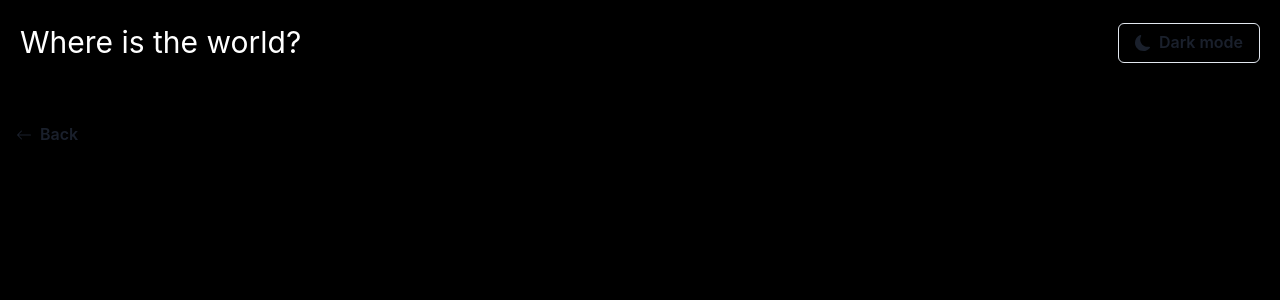
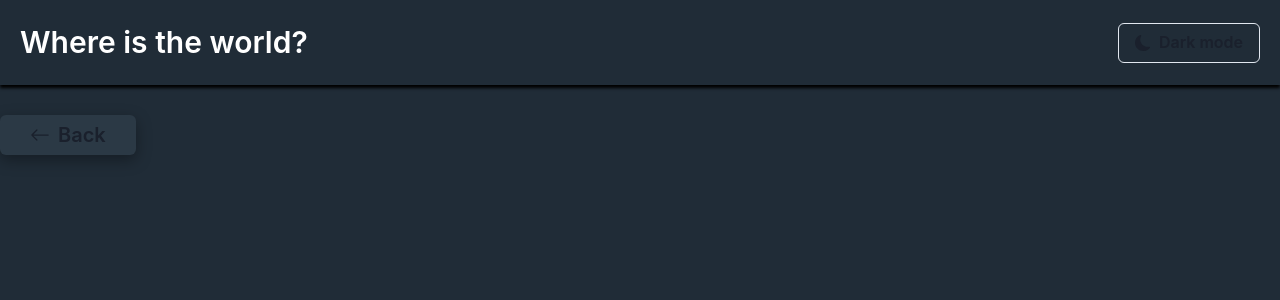
Before and after one commit to klekwedge/countries, a React (Vite) app: page /1 in a window 1280 px wide. Shown: the top 300 px of the page. Built offline with nearby package versions, Linux system fonts and the light colour scheme; no server answers.

Commit message:
feat: change component styles

```diff
--- a/src/components/App/App.scss
+++ b/src/components/App/App.scss
@@ -1,8 +1,12 @@
+body {
+  background: hsl(0, 0%, 98%);
+}
 body.dark {
-  background: black;
+  background: hsl(207, 26%, 17%);
+
   color: white;
 
   option {
-    background: black;
+    background: hsl(207, 26%, 17%);
   }
 }
--- a/src/components/App/App.tsx
+++ b/src/components/App/App.tsx
@@ -71,7 +71,10 @@ function App() {
                 />
               }
             />
-            <Route path="/:countryCode" element={<CountryPage />} />
+            <Route
+              path="/:countryCode"
+              element={<CountryPage isLightTheme={isLightTheme} />}
+            />
             <Route path="*" element={<Page404 />} />
           </Routes>
         </Flex>
--- a/src/components/Header/Header.tsx
+++ b/src/components/Header/Header.tsx
@@ -9,7 +9,16 @@ interface HeaderProps {
 
 const Header = ({ isLightTheme, toggleTheme }: HeaderProps) => {
   return (
-    <Box w="100%" boxShadow="rgba(0, 0, 0, 0.15) 0px 3px 3px 0px">
+    <Box
+      w="100%"
+      transition='all 0.3s ease'
+      boxShadow={
+        isLightTheme
+          ? "hsl(0, 0%, 98%) 0px 3px 3px 0px"
+          : "black 0px 3px 3px 0px"
+      }
+      // background={isLightTheme ? " hsl(0, 0%, 98%)" : ""}
+    >
       <Flex
         margin="0 auto"
         maxWidth="1400px"
@@ -20,7 +29,7 @@ const Header = ({ isLightTheme, toggleTheme }: HeaderProps) => {
         mb="30px"
         p="20px"
       >
-        <Link to="/" style={{ fontSize: "30px" }}>
+        <Link to="/" style={{ fontSize: "30px", fontWeight: "600" }}>
           Where is the world?
         </Link>
         <Button
--- a/src/pages/CountryPage.tsx
+++ b/src/pages/CountryPage.tsx
@@ -5,7 +5,11 @@ import { Link, useParams } from "react-router-dom";
 import RestCountries from "../services/RestCountries";
 import { ICountry } from "../types/types";
 
-const CountryPage = () => {
+interface CountryPageProps {
+  isLightTheme: boolean;
+}
+
+const CountryPage = ({ isLightTheme }: CountryPageProps) => {
   const { countryCode } = useParams();
   const [country, setCountry] = useState<ICountry>();
   const [borderCountries, setBorderCountries] = useState<ICountry[]>([]);
@@ -33,20 +37,26 @@ const CountryPage = () => {
 
   return (
     <Box>
-      <Link to="/">
       <Button
+        p="10px 30px"
         leftIcon={<BsArrowLeft />}
+        // hsl(0, 0%, 98%)
         boxShadow="rgba(0, 0, 0, 0.35) 0px 5px 15px"
-          background="transparent"
+        background={isLightTheme ? "hsl(0, 0%, 98%)" : "hsl(209, 23%, 22%)"}
+        fontSize="20px"
         _hover={{
-            background: "transparent",
+          background: isLightTheme ? "hsl(0, 0%, 98%)" : "hsl(209, 23%, 22%)",
         }}
       >
-          Back
+        <Link to="/">Back</Link>
       </Button>
-      </Link>
       {country ? (
-        <Flex marginTop="40px" gap="50px 150px" flexWrap="wrap">
+        <Flex
+          marginTop="80px"
+          gap="50px 150px"
+          flexWrap="wrap"
+          alignItems="center"
+        >
           <Image src={country.flags.png} width="100%" maxW="600px" />
           <Box>
             <Heading as="h2" fontWeight="500" mb="30px">
@@ -54,37 +64,37 @@ const CountryPage = () => {
             </Heading>
             <Flex gap="80px" flexWrap="wrap" mb="70px">
               <Flex gap="10px" flexDirection="column">
-                <Heading as="h3" fontWeight="400" fontSize="22px">
+                <Heading as="h3" fontWeight="400" fontSize="20px">
                   Native Name: {country.name.common}
                 </Heading>
-                <Heading as="h3" fontWeight="400" fontSize="22px">
+                <Heading as="h3" fontWeight="400" fontSize="20px">
                   Population:{" "}
                   {String(country.population).replace(
                     /\B(?=(\d{3})+(?!\d))/g,
                     "."
                   )}
                 </Heading>
-                <Heading as="h3" fontWeight="400" fontSize="22px">
+                <Heading as="h3" fontWeight="400" fontSize="20px">
                   Region: {country.region}
                 </Heading>
-                <Heading as="h3" fontWeight="400" fontSize="22px">
+                <Heading as="h3" fontWeight="400" fontSize="20px">
                   Sub Region: {country.subregion}
                 </Heading>
-                <Heading as="h3" fontWeight="400" fontSize="22px">
+                <Heading as="h3" fontWeight="400" fontSize="20px">
                   Capital: {country.capital}
                 </Heading>
               </Flex>
               <Box>
-                <Heading as="h3" fontWeight="400" fontSize="22px">
+                <Heading as="h3" fontWeight="400" fontSize="20px">
                   Top Level Domain: {country.tld.join(", ")}
                 </Heading>
                 {/* <Heading as="h3">Currencies: {country.currencies.XPF.name}</Heading> */}
-                <Heading as="h3" fontWeight="400" fontSize="22px">
+                <Heading as="h3" fontWeight="400" fontSize="20px">
                   Languages: {Object.values(country.languages).join(", ")}
                 </Heading>
               </Box>
             </Flex>
-            <Heading as="h3" fontWeight="400" fontSize="22px">
+            <Heading as="h3" fontWeight="400" fontSize="20px">
               Border countries:
             </Heading>
           </Box>
--- a/src/pages/MainPage.tsx
+++ b/src/pages/MainPage.tsx
@@ -33,12 +33,12 @@ const MainPage = ({
               <Image flex="1 1 50%" src={flag.flags.png} maxH="250px" />
               <Flex
                 flexDirection="column"
+                transition="all 0.3s ease"
                 p="30px 20px"
-                boxShadow={`${
-                  isLightTheme
-                    ? "rgba(0, 0, 0, 0.35)"
-                    : "rgba(255, 255, 255, 0.35)"
-                }0px 5px 15px`}
+                boxShadow={
+                  isLightTheme ? "rgba(0, 0, 0, 0.35) 0px 5px 15px" : ""
+                }
+                background={isLightTheme ? "" : "rgba(0, 0, 0, 0.35)"}
               >
                 <Link
                   style={{
```
Lines whose indentation alone changed are shown as unchanged.
